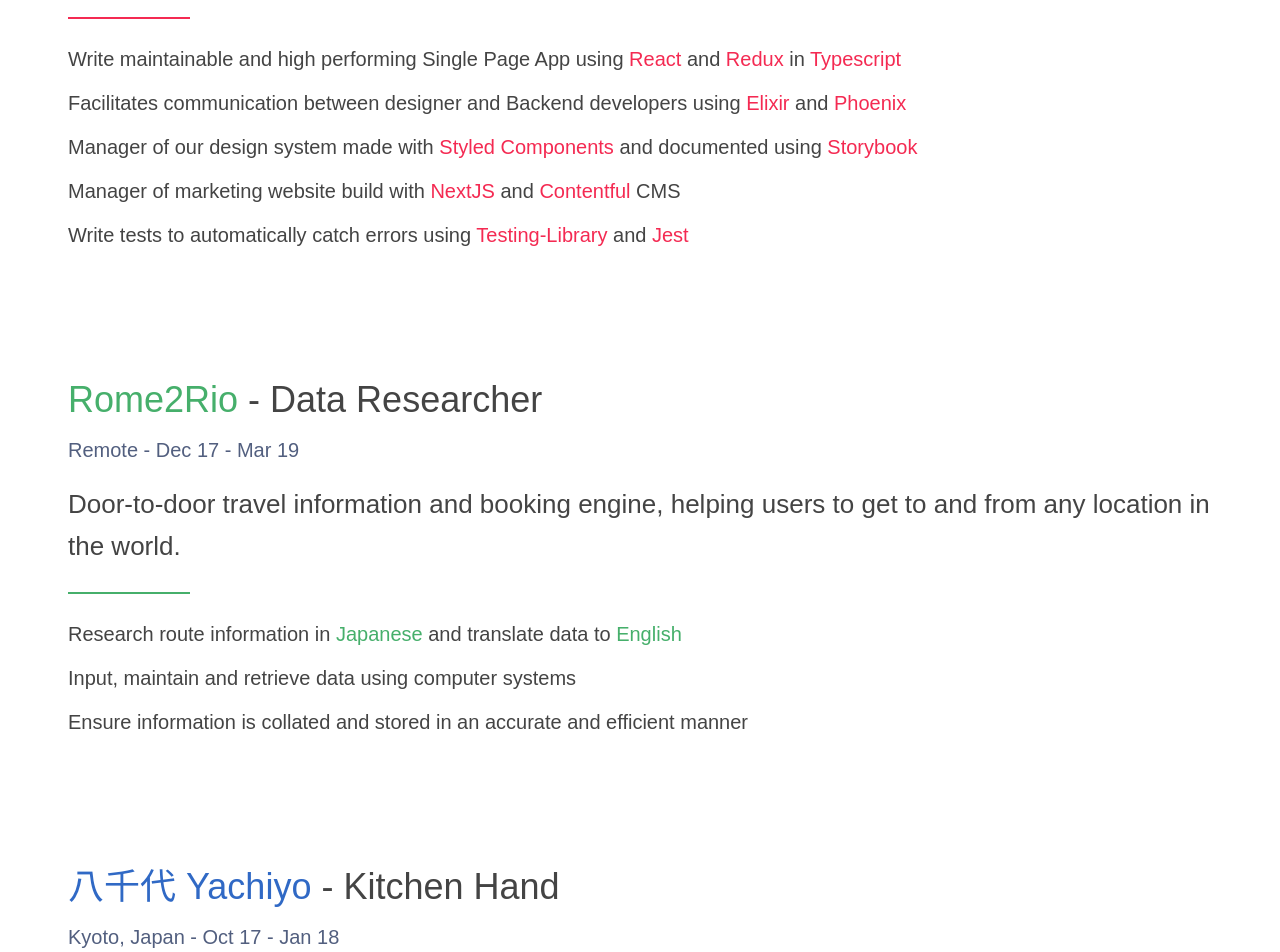
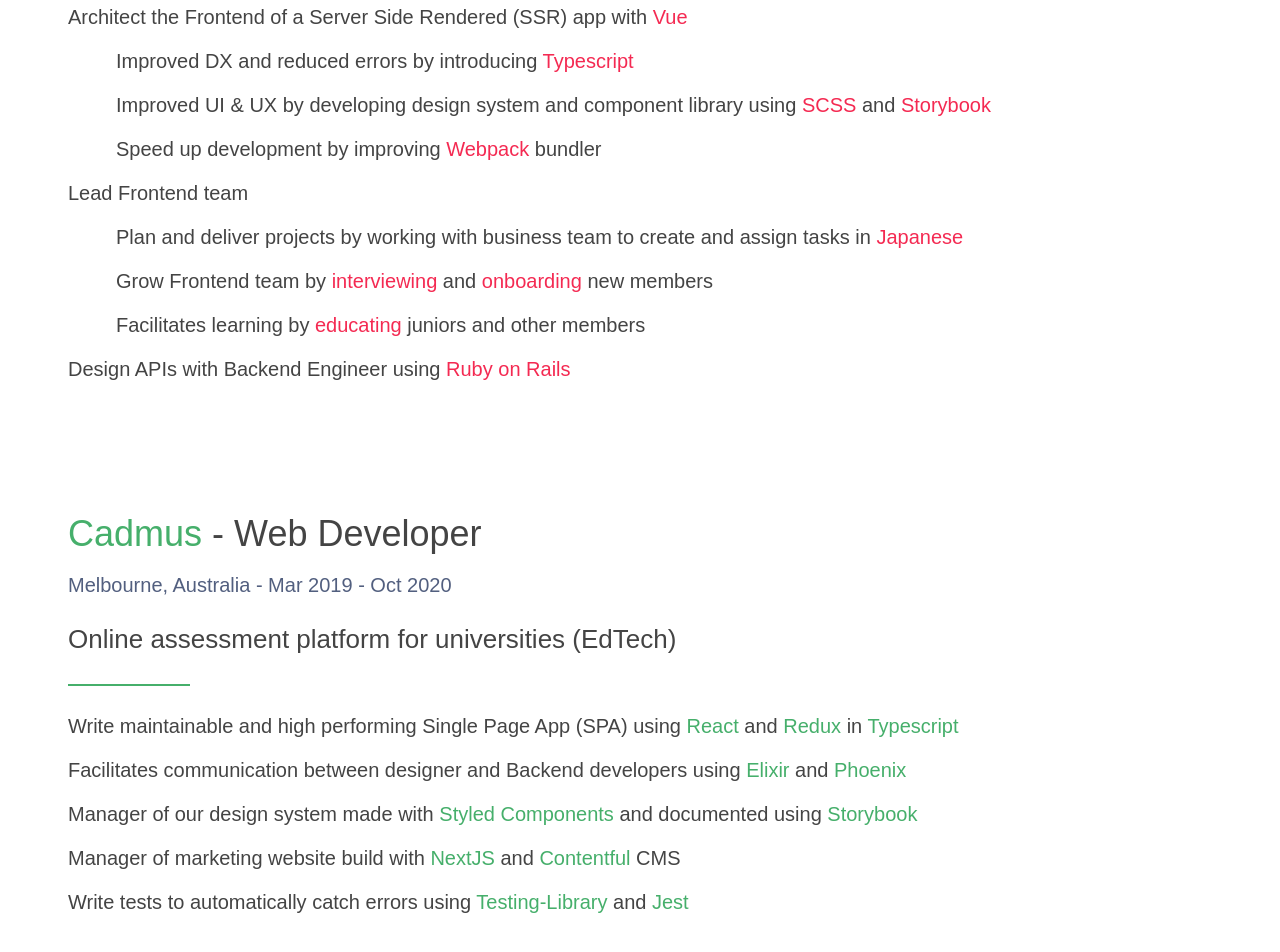
Before and after one commit to williamsk91/williamsk, a Next.js app: page /experience in a window 1280 px wide. Shown: the part 420-1372 px from the top of the page. Built offline with nearby package versions, Linux system fonts and the light colour scheme.

Commit message:
feat: experience

```diff
--- a/component/List.tsx
+++ b/component/List.tsx
@@ -21,6 +21,11 @@
   display: grid;
   grid-template-columns: ${(p) => `repeat(${p.col}, 1fr)`};
   grid-gap: 24px;
+
+  & & {
+    margin-top: 12px;
+    margin-left: 48px;
+  }
 `;
 
 const Column = styled.div`
--- a/pages/experience.tsx
+++ b/pages/experience.tsx
@@ -1,67 +1,138 @@
+import { List } from "../component/List";
 import { Section } from "../component/Section";
-import { Text, Colored } from "../component/Text";
-import { List } from "../component/List";
 import { Spacer } from "../component/Spacer";
+import { Colored, Text } from "../component/Text";
 
 export default function Experience() {
   return (
     <div>
       <Spacer spacing={120} />
+
       <Section
-        title="Cadmus"
+        title="Linkers"
         subtitle="Web Developer"
-        info="Melbourne, Australia - Mar 19 - Present"
-        desc="Online assessment platform for universities across Australia to create and deliver incredible learning experiences to thousands of students."
+        info="Tokyo (Remote), Japan - Nov 2020 - Present"
+        desc="Marketplace for Japanese banks and businesses (FinTech)"
         color="red"
       >
         <List
           items={[
             [
               <Text type="sub">
-                Write maintainable and high performing Single Page App using{" "}
-                <Colored color="red">React</Colored> and{" "}
-                <Colored color="red">Redux</Colored> in{" "}
-                <Colored color="red">Typescript</Colored>
+                Architect the Frontend of a Server Side Rendered (SSR) app with{" "}
+                <Colored color="red">Vue</Colored>
+                <List
+                  items={[
+                    [
+                      <Text type="sub">
+                        Improved DX and reduced errors by introducing{" "}
+                        <Colored color="red">Typescript</Colored>
+                      </Text>,
+                      <Text type="sub">
+                        Improved UI & UX by developing design system and
+                        component library using{" "}
+                        <Colored color="red">SCSS</Colored> and{" "}
+                        <Colored color="red">Storybook</Colored>
+                      </Text>,
+                      <Text type="sub">
+                        Speed up development by improving{" "}
+                        <Colored color="red">Webpack</Colored> bundler
+                      </Text>,
+                    ],
+                  ]}
+                />
               </Text>,
               <Text type="sub">
-                Facilitates communication between designer and Backend
-                developers using <Colored color="red">Elixir</Colored> and{" "}
-                <Colored color="red">Phoenix</Colored>
+                Lead Frontend team
+                <List
+                  items={[
+                    [
+                      <Text type="sub">
+                        Plan and deliver projects by working with business team
+                        to create and assign tasks in{" "}
+                        <Colored color="red">Japanese</Colored>
+                      </Text>,
+                      <Text type="sub">
+                        Grow Frontend team by{" "}
+                        <Colored color="red">interviewing</Colored> and{" "}
+                        <Colored color="red">onboarding</Colored> new members
+                      </Text>,
+                      <Text type="sub">
+                        Facilitates learning by{" "}
+                        <Colored color="red">educating</Colored> juniors and
+                        other members
+                      </Text>,
+                    ],
+                  ]}
+                />
               </Text>,
               <Text type="sub">
-                Manager of our design system made with{" "}
-                <Colored color="red">Styled Components</Colored> and documented
-                using <Colored color="red">Storybook</Colored>
-              </Text>,
-              <Text type="sub">
-                Manager of marketing website build with{" "}
-                <Colored color="red">NextJS</Colored> and{" "}
-                <Colored color="red">Contentful</Colored> CMS
-              </Text>,
-              <Text type="sub">
-                Write tests to automatically catch errors using{" "}
-                <Colored color="red">Testing-Library</Colored> and{" "}
-                <Colored color="red">Jest</Colored>
+                Design APIs with Backend Engineer using{" "}
+                <Colored color="red">Ruby on Rails</Colored>
               </Text>,
             ],
           ]}
         />
       </Section>
       <Spacer spacing={120} />
+
       <Section
-        title="Rome2Rio"
-        subtitle="Data Researcher"
-        info="Remote - Dec 17 - Mar 19"
-        desc="Door-to-door travel information and booking engine, helping users to get to and from any location in the world."
+        title="Cadmus"
+        subtitle="Web Developer"
+        info="Melbourne, Australia - Mar 2019 - Oct 2020"
+        desc="Online assessment platform for universities (EdTech)"
         color="green"
       >
         <List
           items={[
             [
               <Text type="sub">
+                Write maintainable and high performing Single Page App (SPA)
+                using <Colored color="green">React</Colored> and{" "}
+                <Colored color="green">Redux</Colored> in{" "}
+                <Colored color="green">Typescript</Colored>
+              </Text>,
+              <Text type="sub">
+                Facilitates communication between designer and Backend
+                developers using <Colored color="green">Elixir</Colored> and{" "}
+                <Colored color="green">Phoenix</Colored>
+              </Text>,
+              <Text type="sub">
+                Manager of our design system made with{" "}
+                <Colored color="green">Styled Components</Colored> and
+                documented using <Colored color="green">Storybook</Colored>
+              </Text>,
+              <Text type="sub">
+                Manager of marketing website build with{" "}
+                <Colored color="green">NextJS</Colored> and{" "}
+                <Colored color="green">Contentful</Colored> CMS
+              </Text>,
+              <Text type="sub">
+                Write tests to automatically catch errors using{" "}
+                <Colored color="green">Testing-Library</Colored> and{" "}
+                <Colored color="green">Jest</Colored>
+              </Text>,
+            ],
+          ]}
+        />
+      </Section>
+
+      <Spacer spacing={120} />
+
+      <Section
+        title="Rome2Rio"
+        subtitle="Data Researcher"
+        info="Remote - Dec 2017 - Mar 2019"
+        desc="Door-to-door travel information and booking engine, helping users to get to and from any location in the world."
+        color="blue"
+      >
+        <List
+          items={[
+            [
+              <Text type="sub">
                 Research route information in{" "}
-                <Colored color="green">Japanese</Colored> and translate data to{" "}
-                <Colored color="green">English</Colored>
+                <Colored color="blue">Japanese</Colored> and translate data to{" "}
+                <Colored color="blue">English</Colored>
               </Text>,
               <Text type="sub">
                 Input, maintain and retrieve data using computer systems
@@ -74,22 +145,27 @@
           ]}
         />
       </Section>
+
       <Spacer spacing={120} />
+
       <Section
         title="八千代 Yachiyo"
         subtitle="Kitchen Hand"
-        info="Kyoto, Japan - Oct 17 - Jan 18"
+        info="Kyoto, Japan - Oct 2017 - Jan 2018"
         desc="Worked as a kitchen hand in a popular ryokan (traditional Japanese inn) in Kyoto during exchange."
-        color="blue"
+        color="purple"
       />
+
       <Spacer spacing={120} />
+
       <Section
         title="Various Companies"
         subtitle="Virtual Assistant"
-        info="Remote - Jan 16 - Mar 19"
+        info="Remote - Jan 2016 - Mar 2019"
         desc="Worked with various companies remotely on mainly data-entry tasks."
-        color="purple"
+        color="sky"
       />
+
       <Spacer spacing={120} />
     </div>
   );
```
